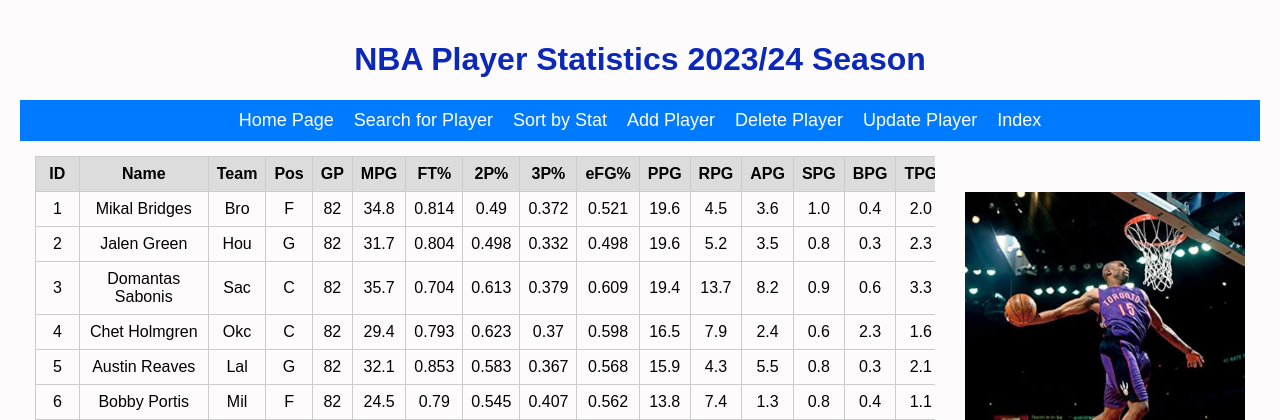
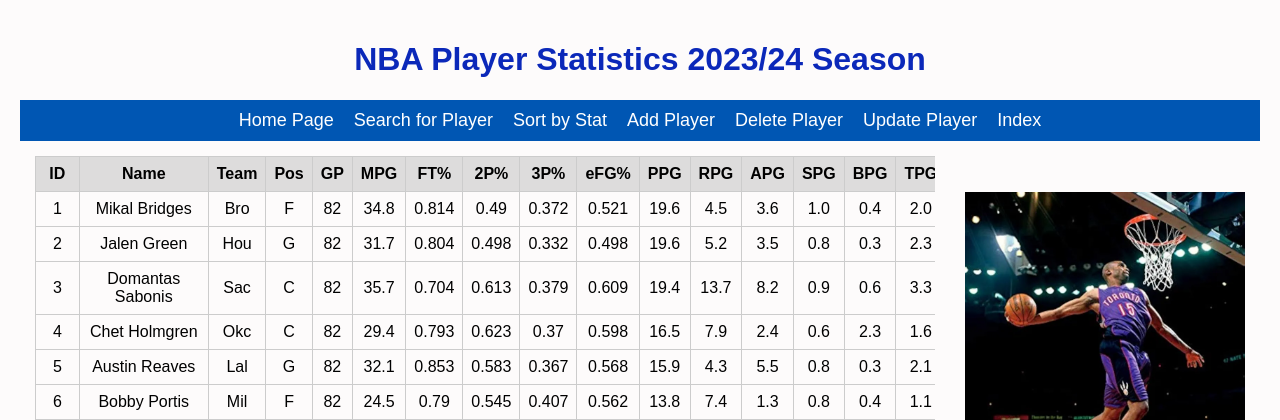
Before and after one commit to LachlanVitale12/Software-Task-1---Year-12, a Flask app: page / in a window 1280 px wide. Shown: the top 420 px of the page. Run offline with Flask 3, Linux system fonts and the light colour scheme; data comes from the database, SQL or seed files in the repository.

Commit message:
Changed to benefit lighthouse report

```diff
--- a/static/css/style.css
+++ b/static/css/style.css
@@ -16,7 +16,7 @@ ul {
 /* Navbar */
 /* creates a class that is used to create a navbar*/
 .navbar {
-    background-color: #007BFF;
+    background-color: #0056b3;
     display: flex;
     overflow: hidden;
     justify-content: center;
@@ -55,7 +55,7 @@ ul {
     margin: 10px;
     font-size: 16px;
     color: #ffffff;
-    background-color: #007BFF;
+    background-color: #0056b3;
     border: none;
     border-radius: 5px;
     text-decoration: none;
@@ -64,7 +64,7 @@ ul {
 }
 /* Button Hover Effect */
 .button:hover {
-    background-color: #0482cb;
+    background-color: #003f8a;
 }
 /* Responsive Table Style */
 table {
@@ -169,7 +169,7 @@ img {
 }
 /* Creates a footer class */
 .footer {
-    background-color: #007BFF;
+    background-color: #0056b3;
     color: #ffffff;
     text-align: center;
     font-size: 12px;
--- a/static/offline.html
+++ b/static/offline.html
@@ -5,6 +5,7 @@
     <!--Connects manifest and stylesheet as well as making it responsive-->
     <meta charset="UTF-8">
     <meta name="viewport" content="width=device-width, initial-scale=1.0">
+    <meta name="description" content="NBA Player Statistic page for the 2023/24 season">
     <link rel="stylesheet" href="{{ url_for('static', filename='css/style.css') }}">
     <link rel="manifest" href="/manifest.json">
     <!--Connects service worker-->
--- a/templates/base.html
+++ b/templates/base.html
@@ -5,6 +5,7 @@
     <!--Connects manifest and stylesheet as well as making it responsive-->
     <meta charset="UTF-8">
     <meta name="viewport" content="width=device-width, initial-scale=1.0">
+    <meta name="description" content="NBA Player Statistic page for the 2023/24 season">
     <link rel="stylesheet" href="{{ url_for('static', filename='css/style.css') }}">
     <link rel="manifest" href="/manifest.json">
     <!--Connects service worker-->
```
